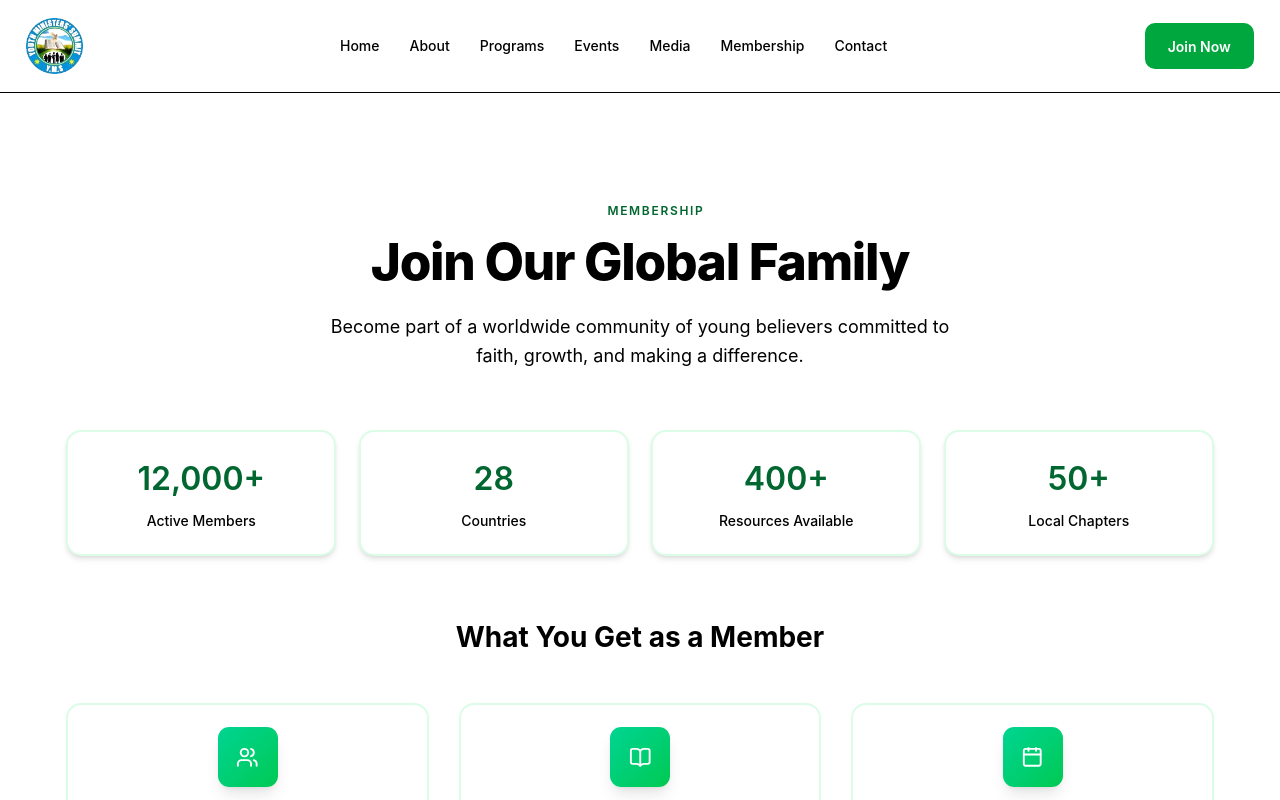
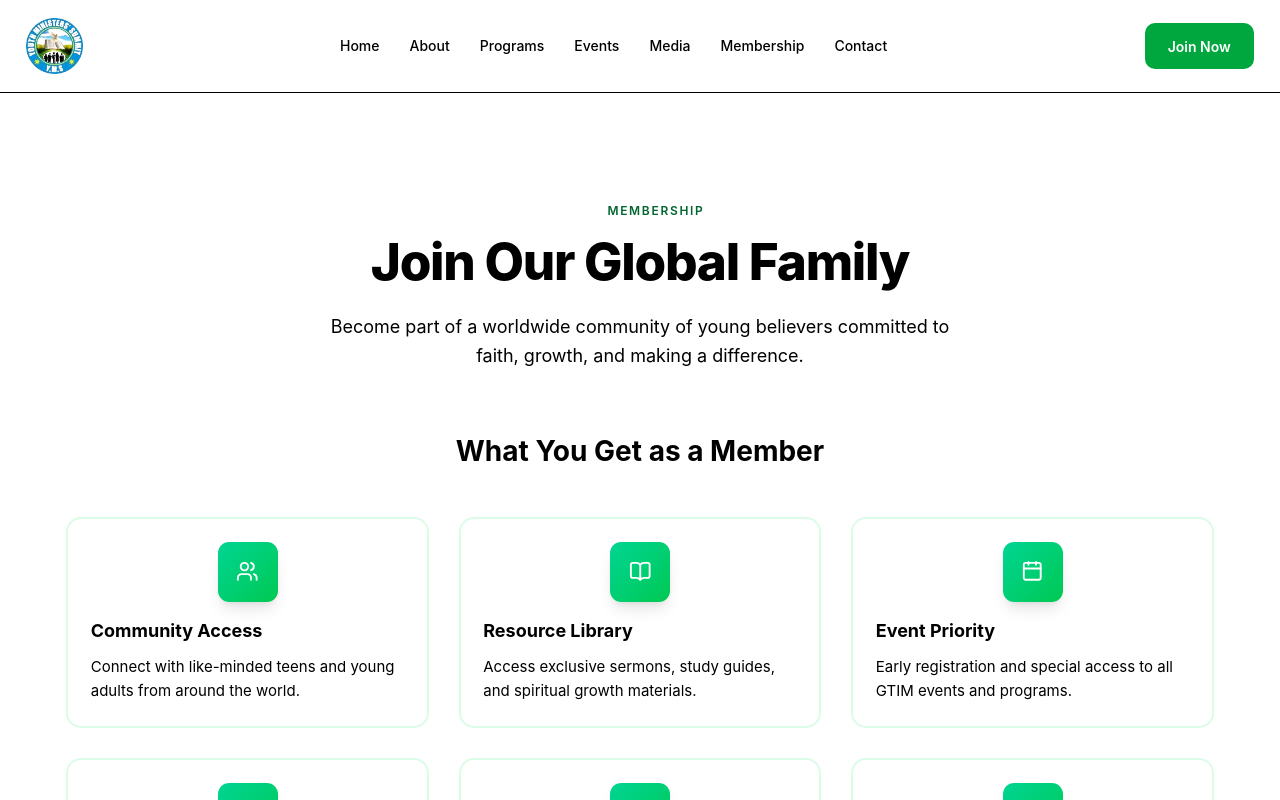
Before and after one commit to AdebestAA/godly-teens-frontend, a React (Vite) app: page /membership in a window 1280 px wide. Shown: the top 800 px of the page. Built offline with nearby package versions, Linux system fonts and the light colour scheme.

Commit message:
more inporvemment

```diff
--- a/src/App.tsx
+++ b/src/App.tsx
@@ -29,7 +29,7 @@ function App() {
           <Route path="/media" element={<MediaPage />} />
           <Route path="/membership" element={<MembershipPage />} />
           <Route path="/partnership" element={<PartnershipPage />} />
-          <Route path="/donation" element={<DonationPage />} />
+          {/* <Route path="/donation" element={<DonationPage />} /> */}
           <Route path="/contact" element={<ContactPage />} />
           <Route path="/admin" element={<AdminPage />} />
         </Routes>
--- a/src/components/Membership.tsx
+++ b/src/components/Membership.tsx
@@ -1,6 +1,13 @@
 import React from "react";
 import { motion } from "framer-motion";
-import { Users, BookOpen, Calendar, MessageCircle, Target, Sparkles } from "lucide-react";
+import {
+  Users,
+  BookOpen,
+  Calendar,
+  MessageCircle,
+  Target,
+  Sparkles,
+} from "lucide-react";
 import { useModalStore } from "../stores/modalStore";
 import Accordion from "./Accordion";
 
@@ -118,13 +125,13 @@ const Membership: React.FC = () => {
         </motion.div>
 
         {/* Membership Stats */}
-        <motion.div
+        {/* <motion.div
           initial={{ opacity: 0, y: 30 }}
           animate={{ opacity: 1, y: 0 }}
           transition={{ duration: 0.6, delay: 0.4 }}
           className="grid grid-cols-2 md:grid-cols-4 gap-6 mb-16"
-        >
-          {membershipStats.map((stat, index) => (
+        > */}
+        {/* {membershipStats.map((stat, index) => (
             <motion.div
               key={index}
               initial={{ opacity: 0, y: 20 }}
@@ -140,8 +147,8 @@ const Membership: React.FC = () => {
                 {stat.label}
               </div>
             </motion.div>
-          ))}
-        </motion.div>
+          ))} */}
+        {/* </motion.div> */}
 
         {/* Membership Benefits */}
         <motion.div
```
